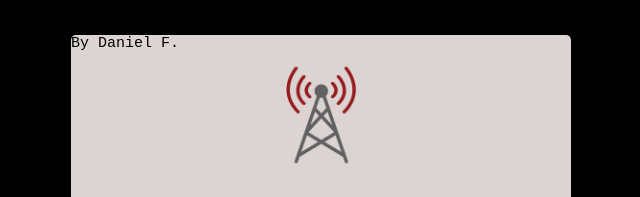
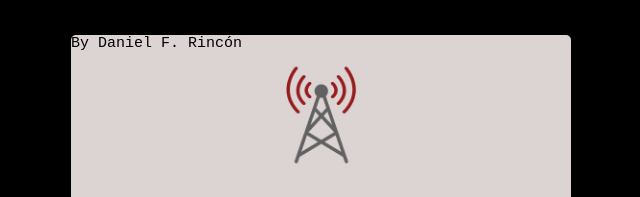
Before and after one commit to daniF11/Proyecto, a plain HTML site: page index.html in a window 1280 px wide. Shown: the top 197 px of the page, 319-959 px from the left. Drawn offline with Linux system fonts and the light colour scheme.

Commit message:
Commit Llaves

```diff
--- a/index.html
+++ b/index.html
@@ -15,7 +15,7 @@
 
 
     <div class="conteiner">
-        <a class="autor">By Daniel F.</a><br>
+        <a class="autor">By Daniel F. Rincón</a><br>
 
 
         <div class="logo">
```
